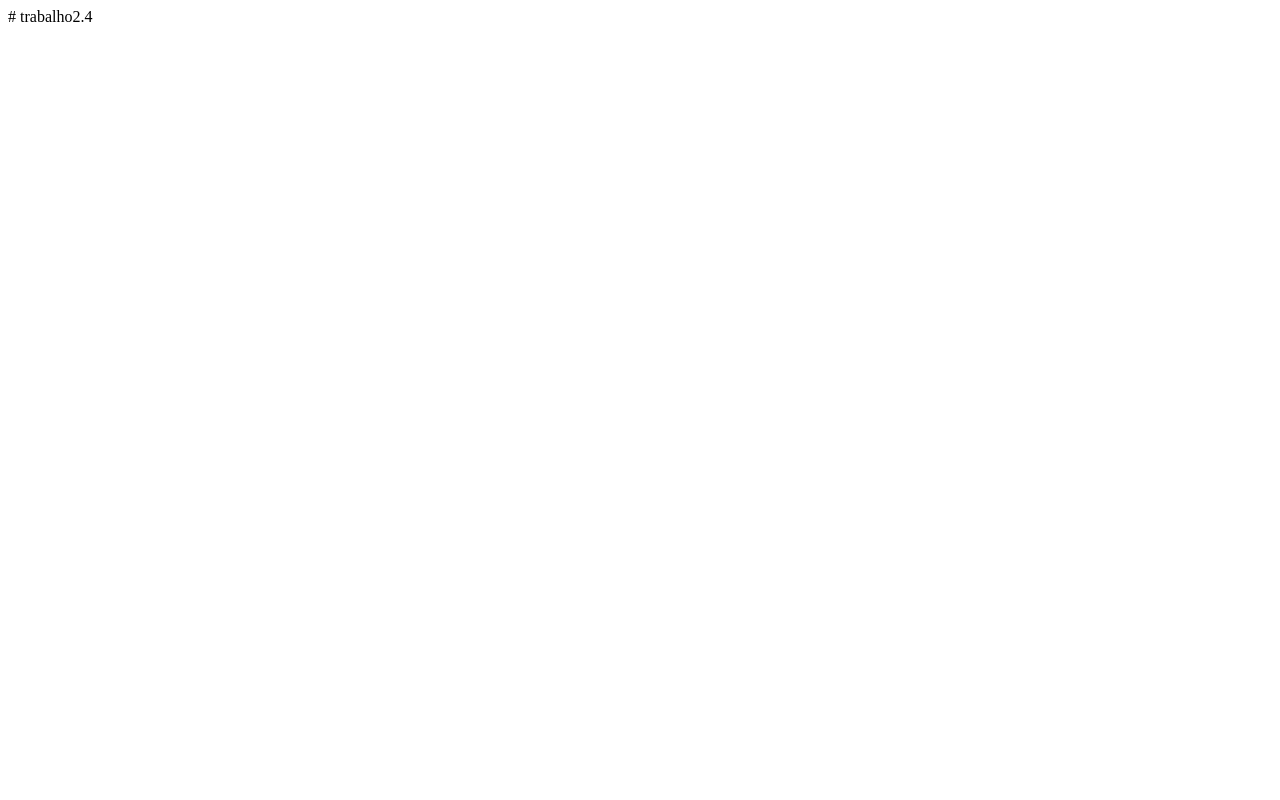
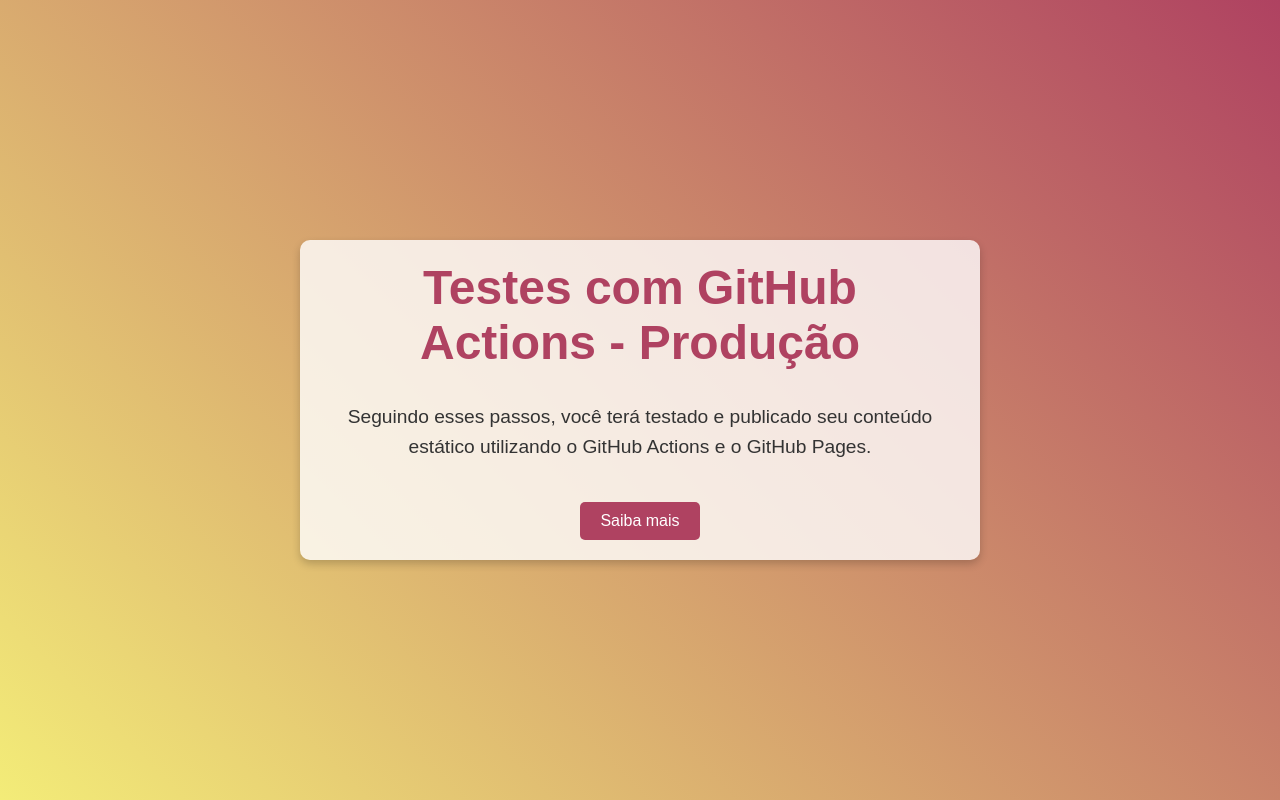
Before and after one commit to Geandra17/trabalho2.4, a plain HTML site: page index.html in a window 1280 px wide. Drawn offline with Linux system fonts and the light colour scheme.

Commit message:
Update index.html

```diff
--- a/index.html
+++ b/index.html
@@ -1 +1,60 @@
-# trabalho2.4
+<!DOCTYPE html>
+<html lang="en">
+<head>
+  <meta charset="UTF-8">
+  <meta name="viewport" content="width=device-width, initial-scale=1.0">
+  <title>Testes</title>
+  <style>
+    body {
+      margin: 0;
+      font-family: 'Arial', sans-serif;
+      background: linear-gradient(45deg, #f3ec78, #af4261);
+      color: #333;
+      display: flex;
+      justify-content: center;
+      align-items: center;
+      height: 100vh;
+      text-align: center;
+    }
+    .container {
+      background: rgba(255, 255, 255, 0.8);
+      border-radius: 10px;
+      box-shadow: 0 4px 8px rgba(0, 0, 0, 0.2);
+      padding: 20px 40px;
+      max-width: 600px;
+    }
+    h1 {
+      margin-top: 0;
+      font-size: 3em;
+      color: #af4261;
+    }
+    p {
+      font-size: 1.2em;
+      line-height: 1.6;
+    }
+    .button {
+      display: inline-block;
+      padding: 10px 20px;
+      margin-top: 20px;
+      font-size: 1em;
+      color: white;
+      background: #af4261;
+      border: none;
+      border-radius: 5px;
+      text-decoration: none;
+      transition: background 0.3s;
+    }
+    .button:hover {
+      background: #f3ec78;
+      color: #af4261;
+    }
+  </style>
+</head>
+<body>
+  <div class="container">
+    <h1>Testes com GitHub Actions - Produção</h1>
+    <p>Seguindo esses passos, você terá testado e publicado seu conteúdo estático utilizando o GitHub Actions e o GitHub Pages.</p>
+    <a href="#" class="button">Saiba mais</a>
+  </div>
+</body>
+</html>
```
